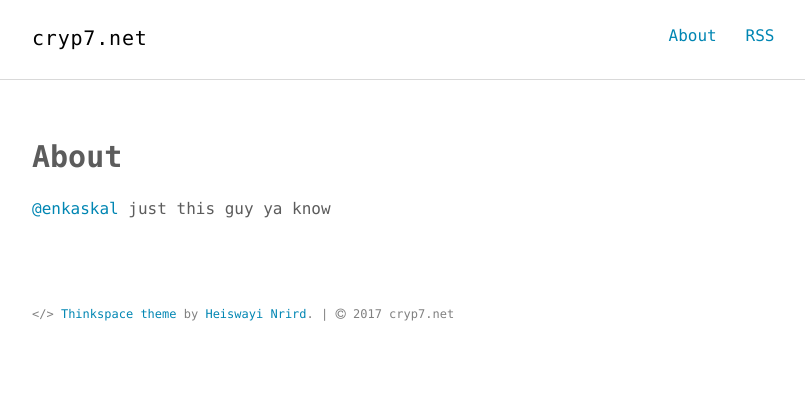
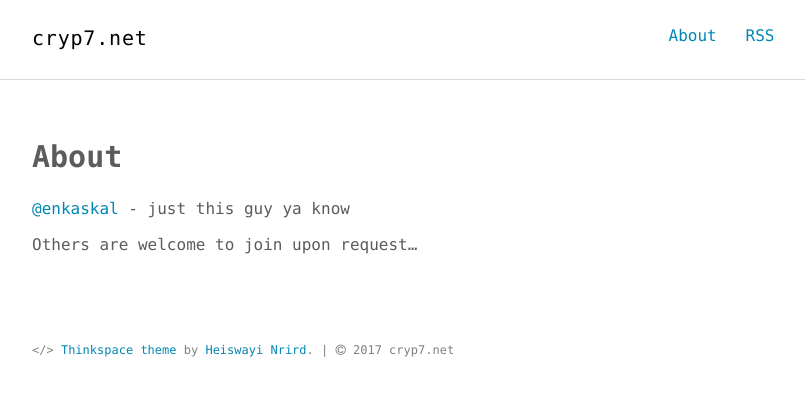
Before and after one commit to enkaskal/enkaskal.github.io, a Jekyll site: the page built from about.md, in a window 1280 px wide. Shown: the top 396 px of the page, without its empty margins (232-1037 px from the left). Built offline with Jekyll 4.4.1, drawn with Linux system fonts in a browser that asks for light colours.

Commit message:
opened 'enrollment'

```diff
--- a/about.md
+++ b/about.md
@@ -4,4 +4,6 @@ title: About
 permalink: /about/
 ---
 
-[@enkaskal](http://twitter.com/enkaskal) just this guy ya know
+[@enkaskal](http://twitter.com/enkaskal) - just this guy ya know
+
+Others are welcome to join upon request...
```
